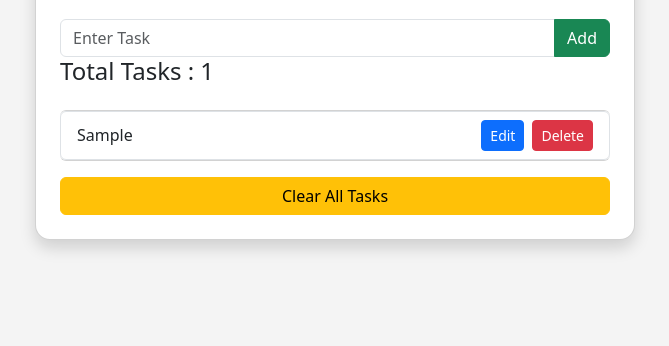
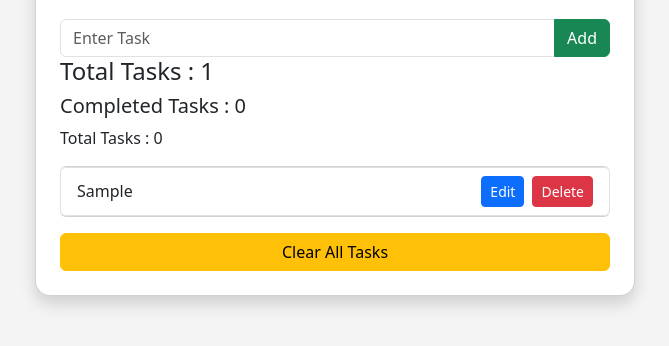
Before and after one commit to ankitredeemcode72-jpg/Todo-App, a plain HTML site: page index.html in a window 1280 px wide. Both pictures are taken after typing "Sample" into the empty fields and a click on the button "Add". Shown: the part 126-472 px from the top of the page, without its empty margins (305-974 px from the left). Drawn offline with nearby package versions, Linux system fonts and the light colour scheme.

Commit message:
Day 9 Added completed task counter

```diff
--- a/index.html
+++ b/index.html
@@ -38,6 +38,11 @@
         </div>
 
         <h4 id="counter">
+            <h5 id="completedCounter">
+
+Completed Tasks : 0
+
+</h5>
 
 Total Tasks : 0
 
--- a/script.js
+++ b/script.js
@@ -5,15 +5,11 @@ displayTasks();
 function addTask() {
 
     let input = document.getElementById("taskInput");
-
     let task = input.value.trim();
 
-    if (task == "") {
-
+    if (task === "") {
         alert("Please enter task");
-
         return;
-
     }
 
     tasks.push({
@@ -26,7 +22,6 @@ function addTask() {
     input.value = "";
 
     displayTasks();
-
 }
 
 function displayTasks() {
@@ -37,6 +32,22 @@ function displayTasks() {
 
     document.getElementById("counter").innerText =
         "Total Tasks : " + tasks.length;
+
+    let completed=
+
+tasks.filter(function(task){
+
+    return task.completed;
+
+}).length;
+
+document
+
+.getElementById("completedCounter")
+
+.innerText=
+
+"Completed Tasks : "+completed;
 
     tasks.forEach(function(task, index) {
 
@@ -50,18 +61,15 @@ function displayTasks() {
         span.innerText = task.text;
 
         if (task.completed) {
-
             span.style.textDecoration = "line-through";
             span.style.color = "gray";
-
         }
 
         span.style.cursor = "pointer";
 
         span.onclick = function() {
 
-            tasks[index].completed =
-                !tasks[index].completed;
+            tasks[index].completed = !tasks[index].completed;
 
             localStorage.setItem(
                 "tasks",
@@ -69,7 +77,6 @@ function displayTasks() {
             );
 
             displayTasks();
-
         };
 
         let buttonDiv = document.createElement("div");
@@ -88,7 +95,7 @@ function displayTasks() {
                 task.text
             );
 
-            if (updated != null && updated.trim() != "") {
+            if (updated != null && updated.trim() !== "") {
 
                 tasks[index].text = updated.trim();
 
@@ -98,9 +105,7 @@ function displayTasks() {
                 );
 
                 displayTasks();
-
             }
-
         };
 
         let deleteBtn = document.createElement("button");
@@ -120,21 +125,16 @@ function displayTasks() {
             );
 
             displayTasks();
-
         };
 
         buttonDiv.appendChild(editBtn);
-
         buttonDiv.appendChild(deleteBtn);
 
         li.appendChild(span);
-
         li.appendChild(buttonDiv);
 
         list.appendChild(li);
-
     });
-
 }
 
 function clearTasks() {
@@ -148,7 +148,5 @@ function clearTasks() {
         localStorage.removeItem("tasks");
 
         displayTasks();
-
     }
-
 }
```
Also changed, not shown: Screenshots/day 9/Screenshot 2026-06-15 230317.png (added), Screenshots/day 9/Screenshot 2026-06-15 230330.png (added), Screenshots/day 9/Screenshot 2026-06-15 230346.png (added), Screenshots/day 9/Screenshot 2026-06-15 230403.png (added).
